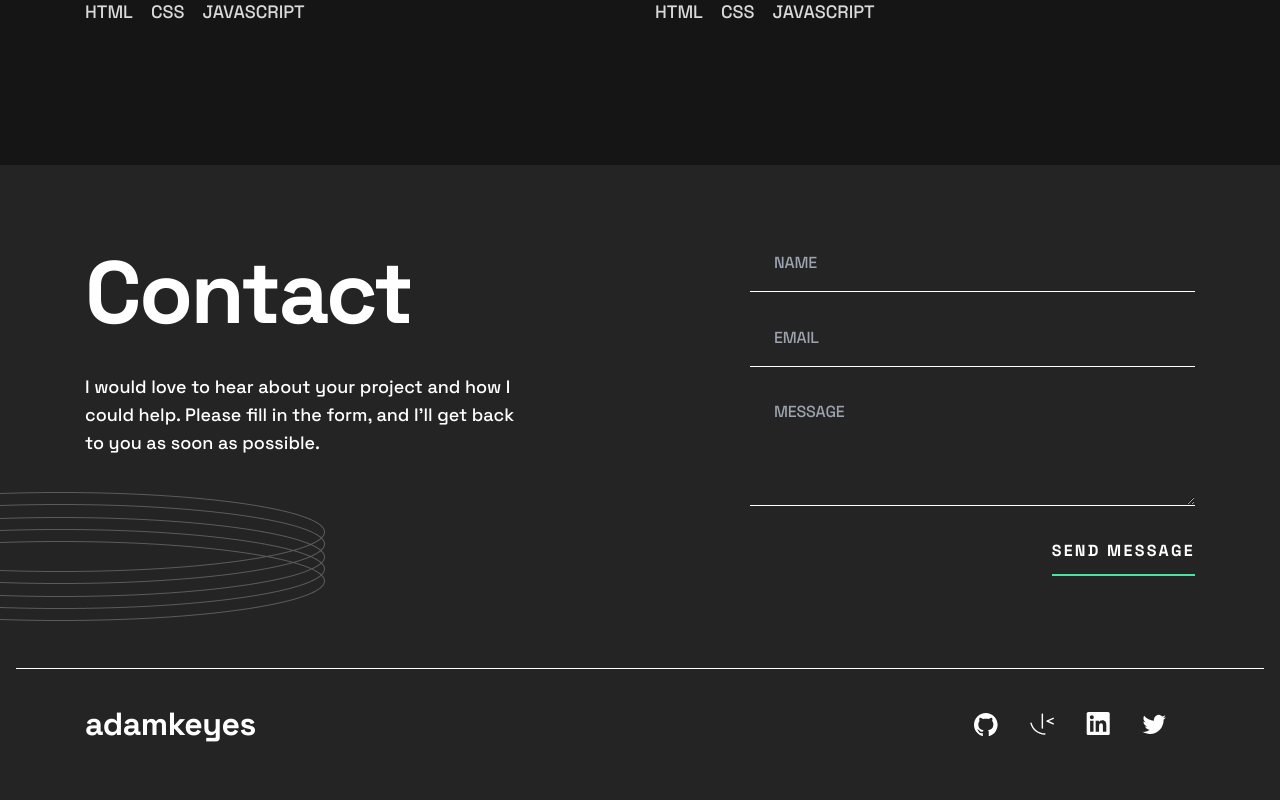
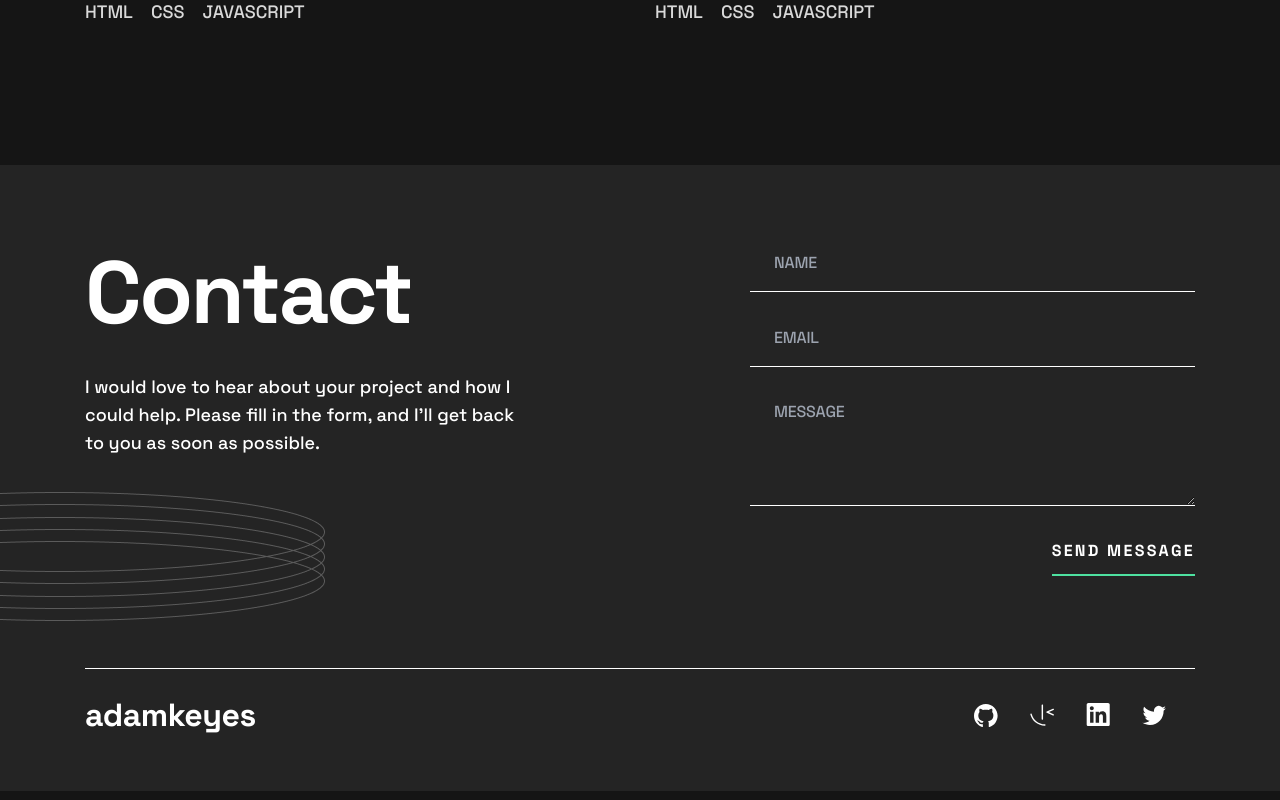
Before and after one commit to 0x41-li/single-page-developer-portfolio, a React (Vite) app: page / in a window 1280 px wide. Shown: the part 3032-3832 px from the top of the page. Built offline with nearby package versions, Linux system fonts and the light colour scheme.

Commit message:
Made the footer responsive on tablet devices, and pixel-perfect to the Figma tablet design, note: I made some small structure change, which is removing one div level, as it is possible to put the border on another existing div and achieve the same results

```diff
--- a/src/sections/Footer.tsx
+++ b/src/sections/Footer.tsx
@@ -2,9 +2,8 @@ import React from "react";
 
 const Footer: React.FC = () => {
   return (
-    <footer className="bg-hard-gray px-4">
-      <div className="border-t border-white pb-[60px] pt-[39px]">
-        <div className="mx-auto flex max-w-[154px] flex-col items-center gap-5 md:max-w-[708px] md:flex-row md:justify-between xl:max-w-[1110px] xl:pr-[29px]">
+    <footer className="bg-hard-gray">
+      <div className="mx-auto flex max-w-[343px] flex-col items-center gap-5 border-t border-white pb-[60px] pt-[39px] md:max-w-[708px] md:flex-row md:justify-between md:pt-[30px] xl:max-w-[1110px] xl:pr-[29px]">
         {/* Logo */}
         <a
           href="/"
@@ -87,7 +86,6 @@ const Footer: React.FC = () => {
           </a>
         </div>
       </div>
-      </div>
     </footer>
   );
 };
```
Lines whose indentation alone changed are shown as unchanged.
